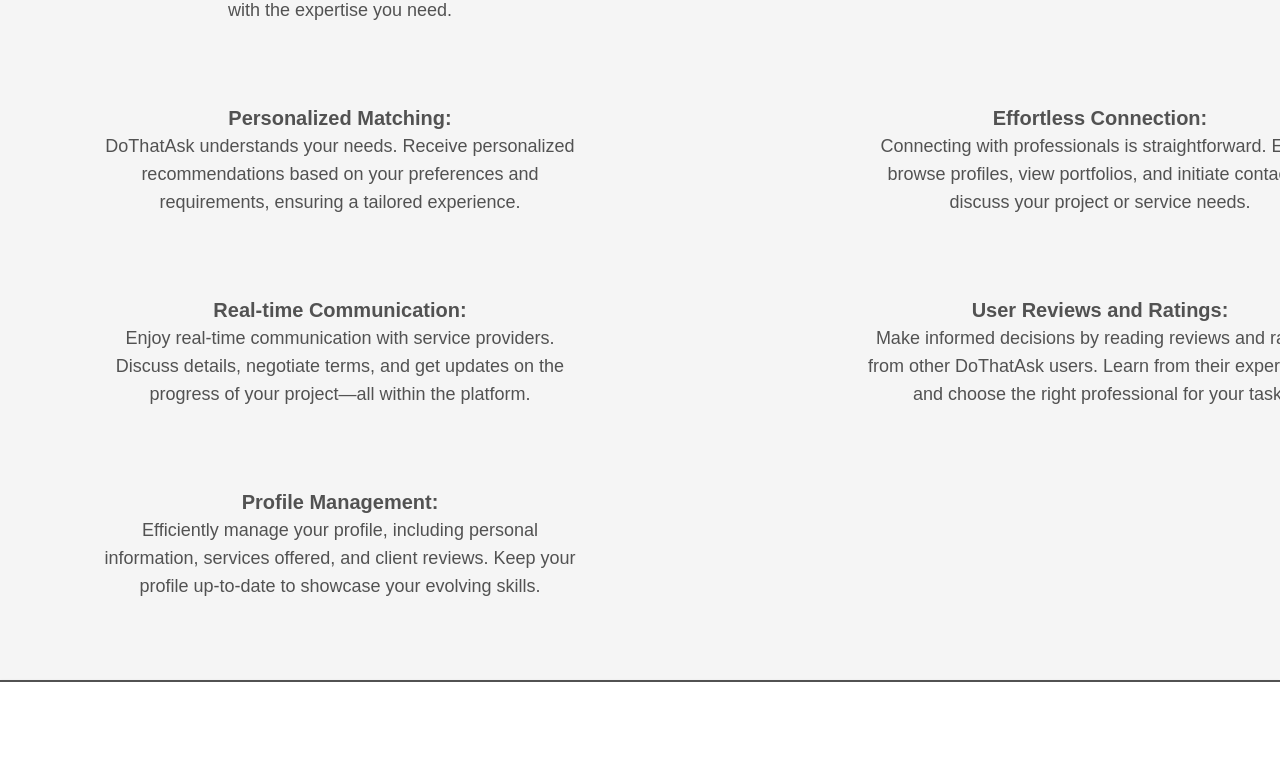
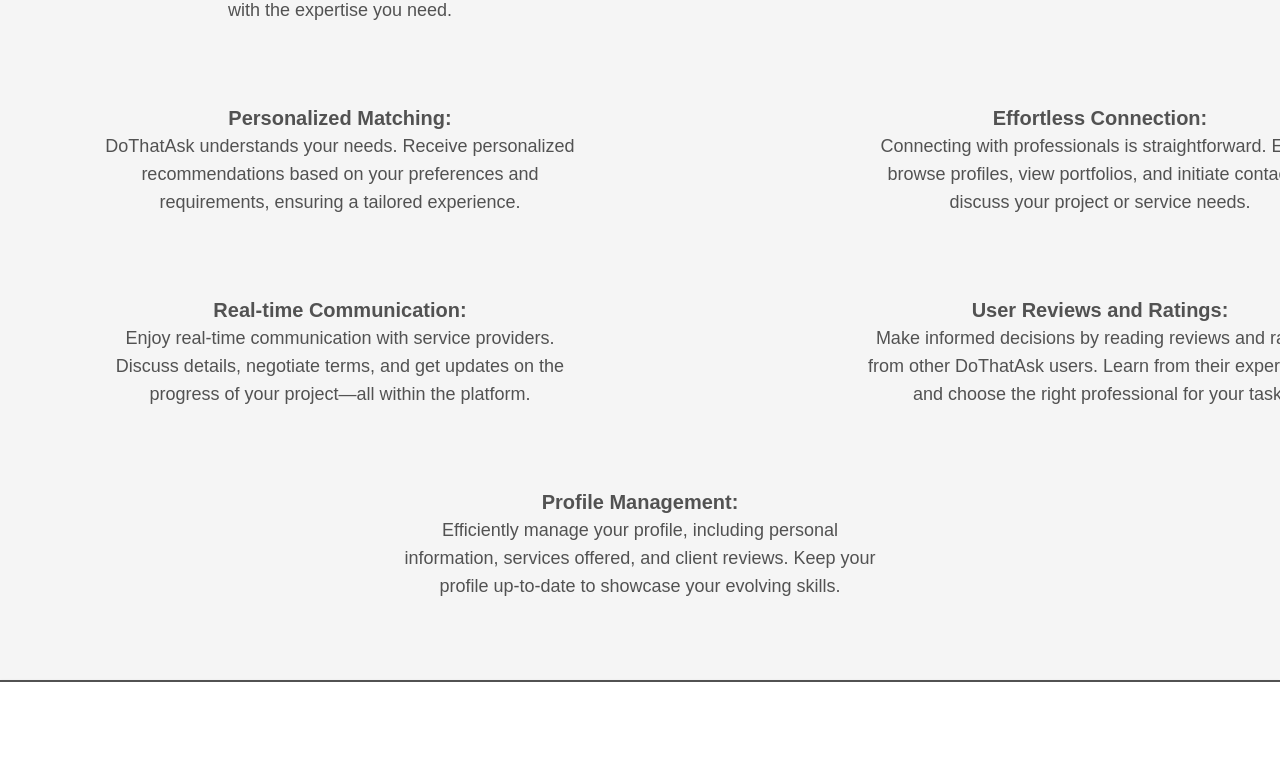
Before and after one commit to OthmanSALAHI/frontend-dothatask, a React (Vite) app: page /about-us in a window 1280 px wide. Shown: the part 709-1487 px from the top of the page. Built offline with nearby package versions, Linux system fonts and the light colour scheme.

Commit message:
Update AboutUs page layout

```diff
--- a/src/components/pages/AboutUs.jsx
+++ b/src/components/pages/AboutUs.jsx
@@ -14,7 +14,7 @@
         </div>
         <div className="w-[1440px] mx-auto  text-center text-stone-950 text-xl font-normal">Dothatask revolutionizes the way individuals connect with skilled professionals. This platform is your go-to destination for seamlessly finding artisans and experts from various cities. Whether you're seeking a service or offering your skills, DoThatAsk simplifies the process, creating a vibrant community of opportunity seekers and providers.</div>
         <div className="w-[204px] text-center mx-auto my-12 text-stone-950 text-3xl font-bold font-Ubuntu">Key Features</div>
-        <div className='grid grid-cols-2 mx-auto w-[1440px] gap-20'>
+        <div className='grid grid-cols-2 mx-auto w-[1440px] gap-20 flex-wrap'>
             <div className="w-[478px] text-center mx-auto">
                 <span className="text-neutral-600 text-xl font-bold ">Discover Services:<br/></span><span className="text-neutral-600 text-lg font-normal ">Explore a diverse array of services from talented professionals across different cities. From home improvement to creative services, DoThatAsk connects you with the expertise you need.<br/></span>
                 <span className="text-neutral-600 text-lg font-normal ">
@@ -65,7 +65,8 @@
                 <span className="text-neutral-600 text-lg font-normal ">
                 </span>
             </div>
-            <div className="w-[478px] text-center mx-auto">
+        </div>
+            <div className="w-[478px] text-center mx-auto my-20">
                 <span className="text-neutral-600 text-xl font-bold "> Profile Management: <br/></span>
                 <span className="text-neutral-600 text-lg font-normal ">
                 Efficiently manage your profile, including personal information, services offered, and client reviews. Keep your profile up-to-date to showcase your evolving skills.
@@ -74,7 +75,6 @@
                 <span className="text-neutral-600 text-lg font-normal ">
                 </span>
             </div>
-        </div>
     </div>
   )
 }
```
